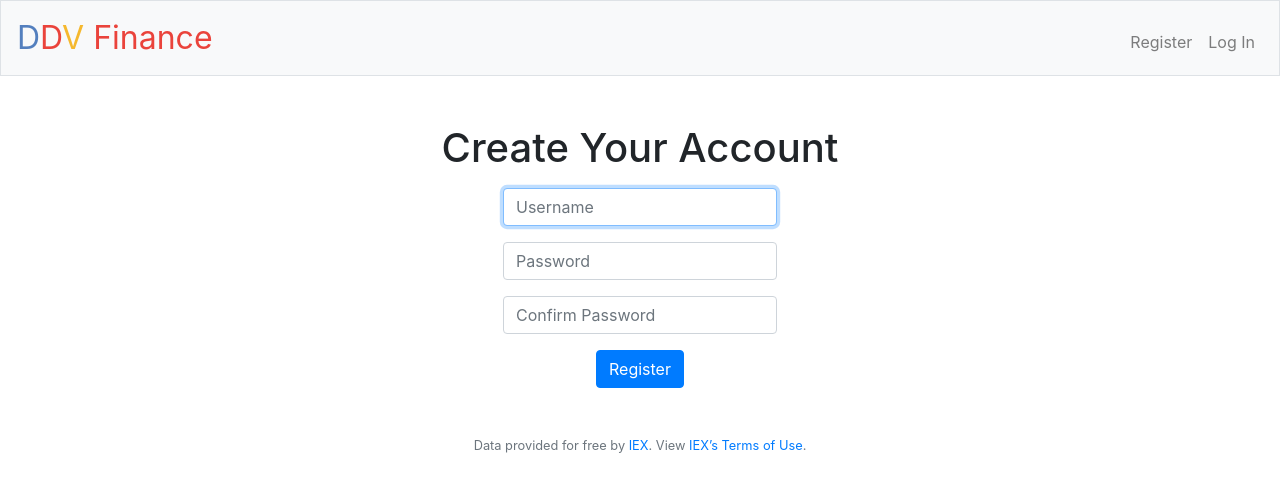
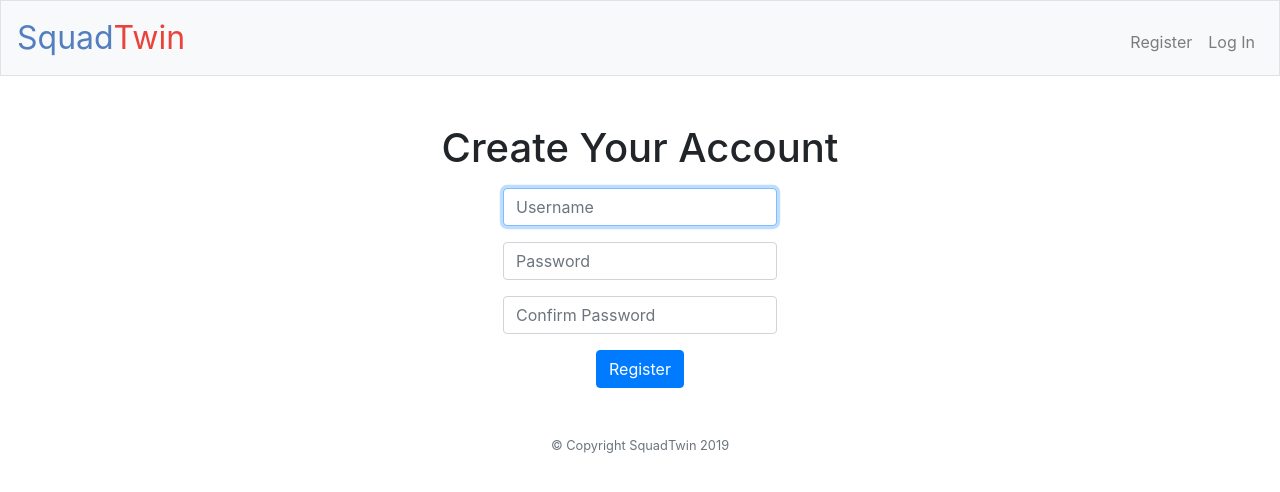
Before and after one commit to phayo/squad-twin, a Flask app: page /register in a window 1280 px wide. Shown: the top 492 px of the page. Run offline with Flask 2, Linux system fonts and the light colour scheme; some libraries are stand-ins or nearby versions.

Commit message:
Add copyright info to footer

```diff
--- a/templates/layout.html
+++ b/templates/layout.html
@@ -1,34 +1,46 @@
 <!DOCTYPE html>
 
 <html lang="en">
-
   <head>
-
     <!-- Required meta tags -->
-        <meta charset="utf-8">
-        <meta name="viewport" content="width=device-width, initial-scale=1, shrink-to-fit=no">
+    <meta charset="utf-8" />
+    <meta
+      name="viewport"
+      content="width=device-width, initial-scale=1, shrink-to-fit=no"
+    />
 
     <!-- documentation at http://getbootstrap.com/docs/4.1/, alternative themes at https://bootswatch.com/ -->
-        <link href="https://maxcdn.bootstrapcdn.com/bootstrap/4.1.3/css/bootstrap.min.css" rel="stylesheet">
+    <link
+      href="https://maxcdn.bootstrapcdn.com/bootstrap/4.1.3/css/bootstrap.min.css"
+      rel="stylesheet"
+    />
 
     <!-- https://favicon.io/emoji-favicons/money-mouth-face/ -->
-        <link href="/static/favicon.ico" rel="icon">
+    <link href="/static/favicon.ico" rel="icon" />
 
-        <link href="/static/styles.css" rel="stylesheet">
+    <link href="/static/styles.css" rel="stylesheet" />
 
     <script src="https://code.jquery.com/jquery-3.3.1.min.js"></script>
     <script src="https://cdnjs.cloudflare.com/ajax/libs/popper.js/1.14.3/umd/popper.min.js"></script>
     <script src="https://maxcdn.bootstrapcdn.com/bootstrap/4.1.3/js/bootstrap.min.js"></script>
 
-        <title>C$50 Finance: {% block title %}{% endblock %}</title>
-
+    <title>SquadTwin: {% block title %}{% endblock %}</title>
   </head>
 
   <body>
-
     <nav class="navbar navbar-expand-md navbar-light bg-light border">
-            <a class="navbar-brand" href="/"><span class="blue">D</span><span class="red">D</span><span class="yellow">V</span> <span class="red">Finance</span></a>
-            <button aria-controls="navbar" aria-expanded="false" aria-label="Toggle navigation" class="navbar-toggler" data-target="#navbar" data-toggle="collapse" type="button">
+      <a class="navbar-brand" href="/"
+        ><span class="blue">Squad</span><span class="red">Twin</span></a
+      >
+      <button
+        aria-controls="navbar"
+        aria-expanded="false"
+        aria-label="Toggle navigation"
+        class="navbar-toggler"
+        data-target="#navbar"
+        data-toggle="collapse"
+        type="button"
+      >
         <span class="navbar-toggler-icon"></span>
       </button>
       <div class="collapse navbar-collapse" id="navbar">
@@ -37,14 +49,20 @@
           <li class="nav-item"><a class="nav-link" href="/quote">Quote</a></li>
           <li class="nav-item"><a class="nav-link" href="/buy">Buy</a></li>
           <li class="nav-item"><a class="nav-link" href="/sell">Sell</a></li>
-                        <li class="nav-item"><a class="nav-link" href="/history">History</a></li>
+          <li class="nav-item">
+            <a class="nav-link" href="/history">History</a>
+          </li>
         </ul>
         <ul class="navbar-nav ml-auto mt-2">
-                        <li class="nav-item"><a class="nav-link" href="/logout">Log Out</a></li>
+          <li class="nav-item">
+            <a class="nav-link" href="/logout">Log Out</a>
+          </li>
         </ul>
         {% else %}
         <ul class="navbar-nav ml-auto mt-2">
-                        <li class="nav-item"><a class="nav-link" href="/register">Register</a></li>
+          <li class="nav-item">
+            <a class="nav-link" href="/register">Register</a>
+          </li>
           <li class="nav-item"><a class="nav-link" href="/login">Log In</a></li>
         </ul>
         {% endif %}
@@ -59,14 +77,12 @@
     </header>
     {% endif %}
 
-        <main class="container p-5">
+    <main class="container p-5 bg-gradient-primary">
       {% block main %}{% endblock %}
     </main>
 
     <footer class="small text-center text-muted">
-            Data provided for free by <a href="https://iextrading.com/developer">IEX</a>. View <a href="https://iextrading.com/api-exhibit-a/">IEX’s Terms of Use</a>.
+      &copy; Copyright SquadTwin 2019
     </footer>
-
   </body>
-
 </html>
```
Lines whose indentation alone changed are shown as unchanged.
